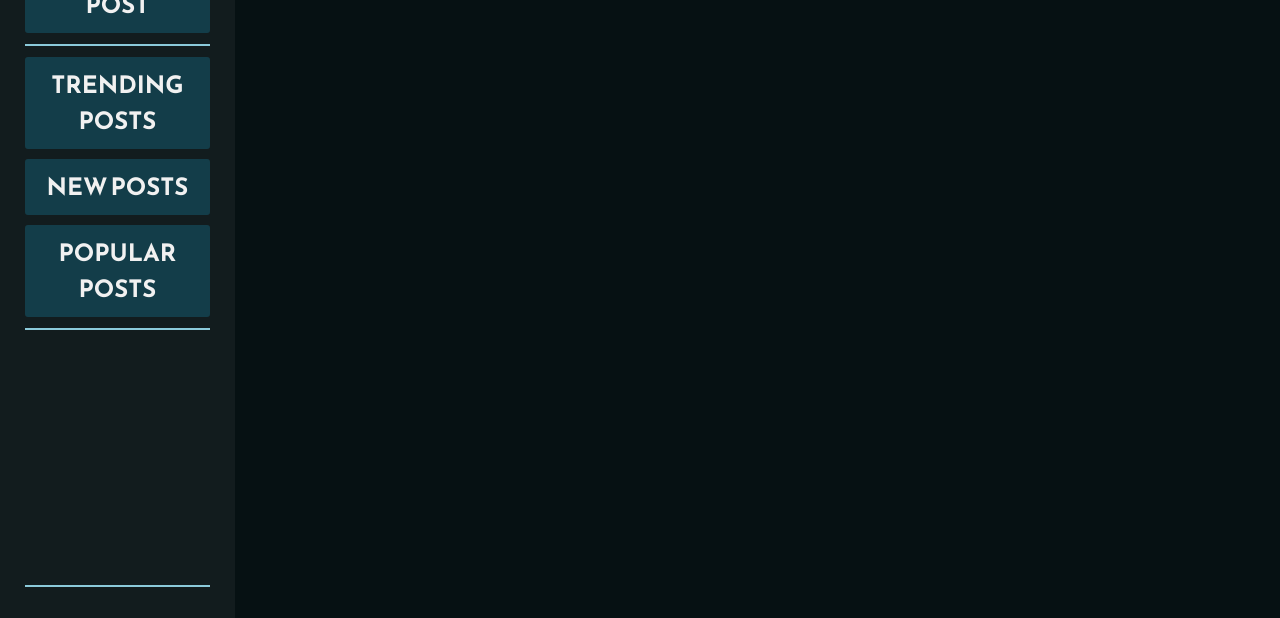
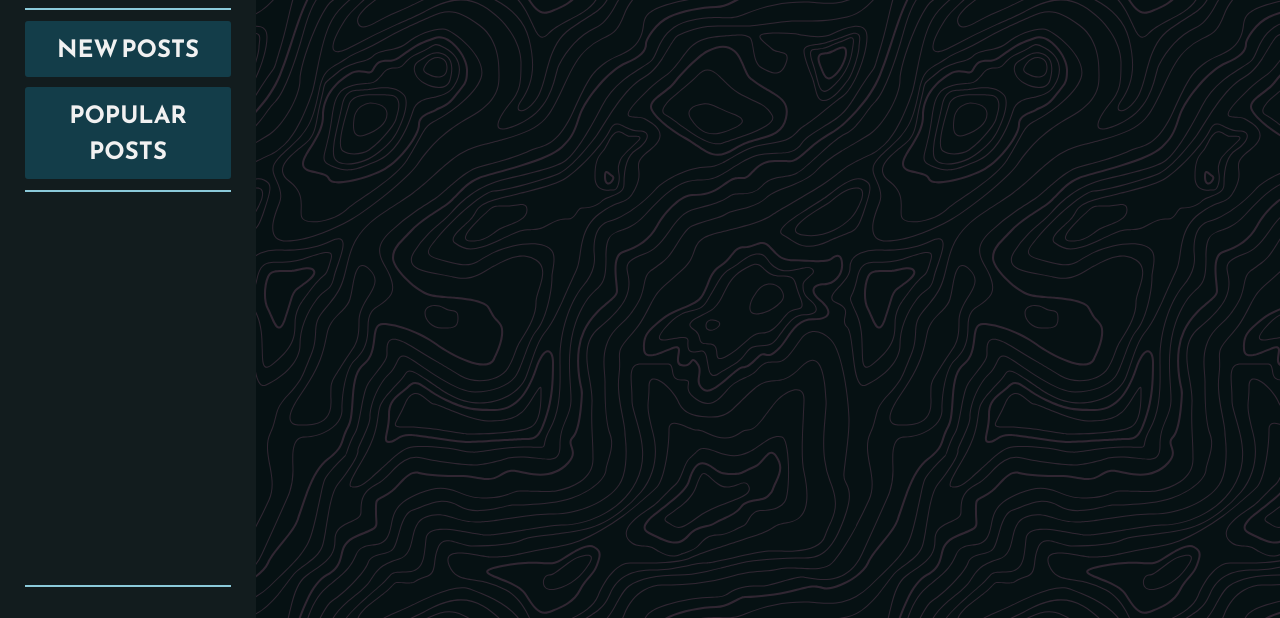
Before and after one commit to MaximilianMcC/cloak, a website: page src/public/index.html in a window 1280 px wide. Shown: the part 182-800 px from the top of the page. Drawn offline with Linux system fonts and the light colour scheme.

Commit message:
Finished setting up basic styles

```diff
--- a/src/public/index.html
+++ b/src/public/index.html
@@ -36,7 +36,6 @@
 				<hr>
 				<button>Create Post</button>
 				<hr>
-				<button>Trending Posts</button>
 				<button>New Posts</button>
 				<button>Popular Posts</button>
 				<hr>
@@ -50,7 +49,7 @@
 		</nav>
 
 		<!-- Main website content -->
-		<section>
+		<section class="main">
 			<h1>Hello, world!</h1>
 		</section>
 
--- a/src/public/styles/style.scss
+++ b/src/public/styles/style.scss
@@ -17,6 +17,7 @@ $text: #f1f1f1;
 html {
 	height: 100%;
 	font-size: 24px;
+	overflow-y: hidden;
 
 	body {
 		background-color: $primary-background;
@@ -28,12 +29,7 @@ html {
 
 main {
 	display: grid;
-	grid-template-columns: 1fr 5fr;
-
-	@media (max-width: 1000px) {
-		grid-template-columns: 2fr 5fr;
-		background-color: green;
-	}
+	grid-template-columns: 1fr 4fr;
 }
 
 
@@ -75,6 +71,28 @@ nav {
 	}
 }
 
+// Main content
+.main {
+	padding: 25px;
+
+	background-image: url("../assets/img/topography.svg");
+	background-color: $primary-background;
+
+	height: 100vh;
+	overflow-y: scroll;
+}
+
+
+
+
+
+
+
+
+
+
+
+
 
 
 // Cloak logo text
@@ -95,11 +113,4 @@ button {
 
 	border: none;
 	border-radius: 3px;
-
-
-	// Single icon button (square)
-	i.fa-solid {
-		width: 1rem;
-		height: 1rem;
-	}
 }
```
Also changed, not shown: src/public/styles/style.css.
